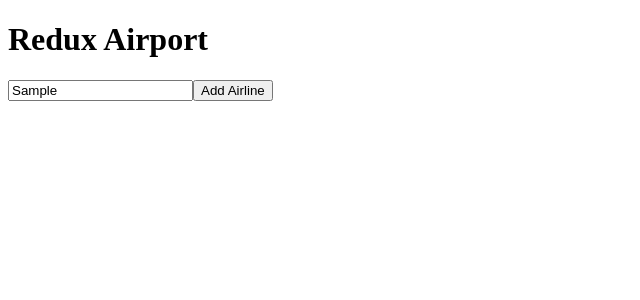
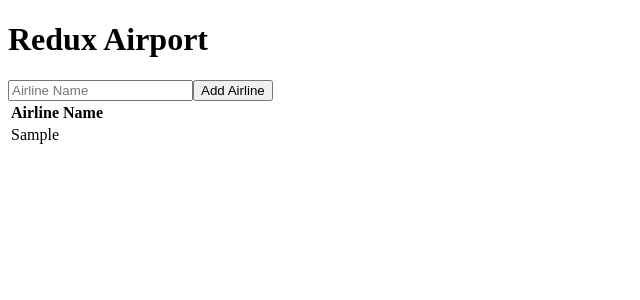
Before and after one commit to RyanKjesboJohnson/redux-airport, a React (Create React App) app: page / in a window 1280 px wide. Both pictures are taken after typing "Sample" into the empty fields and a click on the button "Add Airline". Shown: the top 300 px of the page, without its empty margins (0-640 px from the left). Built offline with nearby package versions, Linux system fonts and the light colour scheme.

Commit message:
Finished display of airlines

```diff
--- a/src/components/App/App.jsx
+++ b/src/components/App/App.jsx
@@ -1,5 +1,6 @@
-import React, { useState } from 'react';
+import React, { useState, useEffect } from 'react';
 import { useSelector, useDispatch } from 'react-redux';
+
 
 function App() {
   const [airlineInput, setAirlineInput] = useState('');
@@ -15,6 +16,8 @@ function App() {
       type: 'ADD_NEW_AIRLINE',
       payload: airlineInput
     })
+
+    setAirlineInput('');
   }
 
   return (
@@ -29,7 +32,23 @@ function App() {
         placeholder="Airline Name" />
         <button>Add Airline</button>
       </form>
-      <table>{/* Airlines should be listed here */}</table>
+      <table>
+        <thead>
+          <tr>
+          <th>Airline Name</th>
+          </tr>
+        </thead>
+        <tbody>
+        {airlineList.map((airline) => {
+            return <tr>
+              <td>{airline}</td>
+            </tr>
+          })
+        }
+
+        </tbody>
+
+      </table>
     </div>
   );
 }
```
